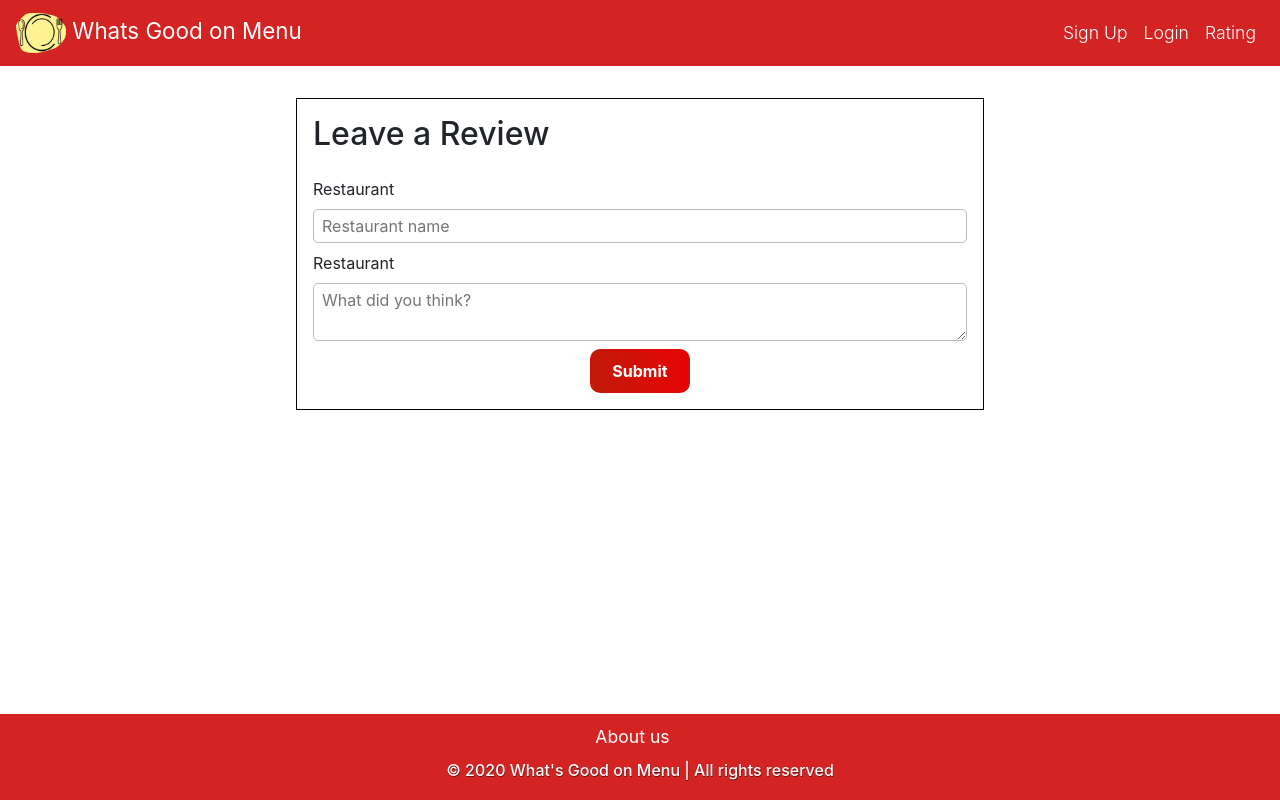
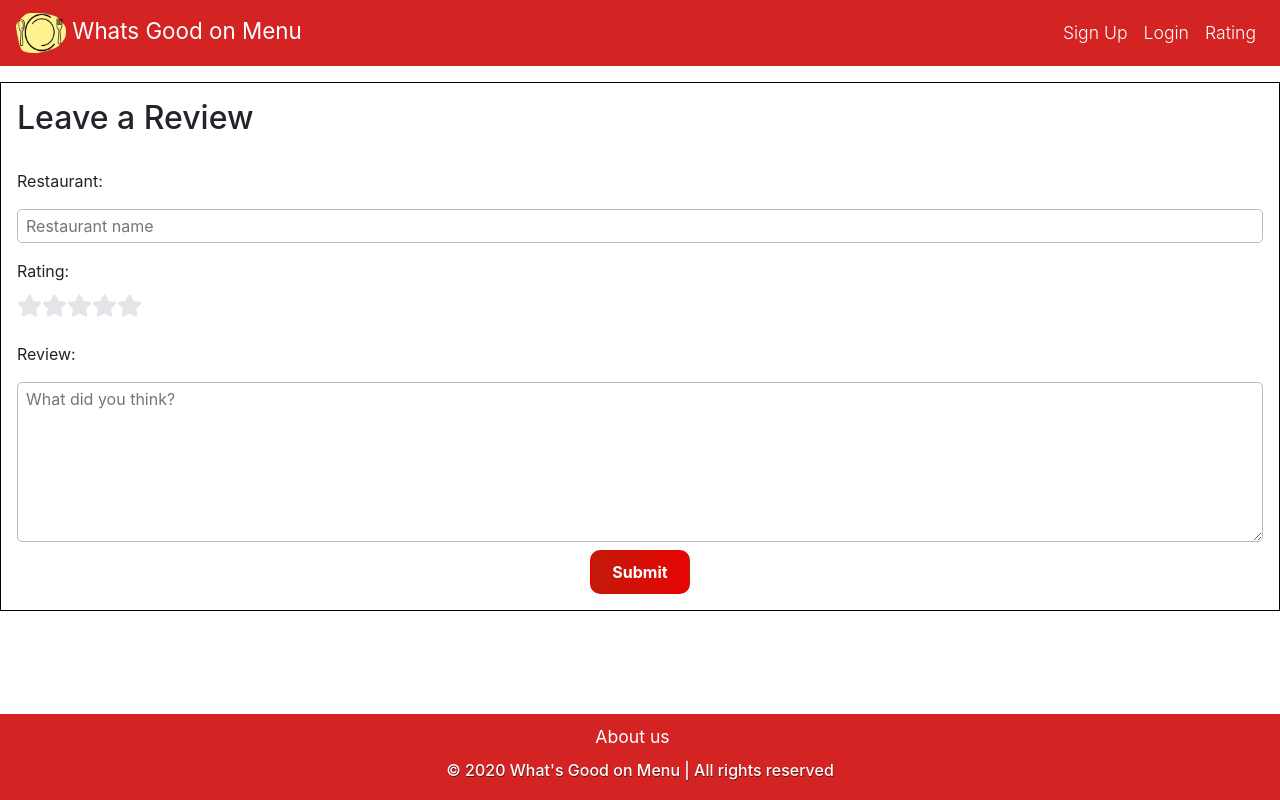
Before and after one commit to sanskruti29/whatsgoodonmenuui, a React (Create React App) app: page /review in a window 1280 px wide. Built offline with nearby package versions, Linux system fonts and the light colour scheme; the HTML template or start-up script is replaced by a standard one.

Commit message:
adding star rating component to review form

```diff
--- a/package.json
+++ b/package.json
@@ -19,6 +19,7 @@
     "react-responsive-carousel": "^3.2.7",
     "react-router-dom": "^5.2.0",
     "react-scripts": "^3.4.3",
+    "react-star-rating-component": "^1.4.1",
     "uuidv4": "^6.2.3",
     "yup": "^0.29.1"
   },
--- a/src/components/pages/Rating/StarRating.js
+++ b/src/components/pages/Rating/StarRating.js
@@ -1,4 +1,4 @@
-import React,{useState} from 'react'
+import React, { useState } from 'react'
 import {FaStar} from 'react-icons/fa'
 
 const StarRating = () => {
@@ -12,7 +12,7 @@ const StarRating = () => {
                 <label>
                     <input
                         type="radio"
-                            name="rating"
+                        name="star"
                         value={ratingValue}
                         onClick={() => setRating(ratingValue)}
                     />
@@ -21,7 +21,7 @@ const StarRating = () => {
                         color={ratingValue <= (hover || rating) ? "#ffc107" : "#e4e5e9"}
                         size={25}
                         onMouseEnter={() => setHover(ratingValue)}
-                            onMouseLeave={()=>setHover(null)}
+                        onMouseLeave={()=> setHover(null)}
                     />
                 </label>
                 );
--- /dev/null
+++ b/src/components/pages/Review/RatingForm.js
@@ -0,0 +1,37 @@
+import React, { useState } from 'react'
+import { FaStar } from 'react-icons/fa';
+
+const RatingForm = ({starFieldName,  handleChange, form, setForm}) => {
+    const [hover, setHover] = useState(null)
+    return(
+        <div>
+            {[...Array(5)].map((star, i) =>{
+                const ratingIndex = i + 1; //bcz array starts with 0
+                return (
+                    <label>
+                        <input
+                            type="radio"
+                            name={starFieldName}
+                            value={ratingIndex}
+                            onClick={() => {
+                                // setRating(ratingIndex)
+                                setForm({...form, ["star"]: ratingIndex})
+                                }
+                            }
+                            onChange={e => handleChange(e)}
+                        />
+                        <FaStar
+                            className="star"
+                            color={ratingIndex <= (hover || form.star) ? "#ffc107" : "#e4e5e9"}
+                            size={25}
+                            onMouseEnter={() => setHover(ratingIndex)}
+                            onMouseLeave={() => setHover(null)}
+                        />
+                    </label>
+                );
+            })}
+        </div>
+    )
+}
+
+export default RatingForm
--- a/src/components/pages/Review/Review.js
+++ b/src/components/pages/Review/Review.js
@@ -10,6 +10,7 @@ const Review = () => {
 
     const [form, setForm] = useState(
         {
+            star: 0,
             restaurant: "",
             review: "",
             id: v4()
--- a/src/components/pages/Review/ReviewForm.js
+++ b/src/components/pages/Review/ReviewForm.js
@@ -1,11 +1,14 @@
 import React from 'react'
 import {v4} from 'uuid'
 import './styles.css'
+import RatingForm from './RatingForm'
 
 const ReviewForm = ({form, setForm, reviews, setReviews, editing, setEditing}) => {
 
     const handleChange = (event) => {
+        console.log("event is: " + event + " event target is: " + event.target)
         const {name, value} = event.target
+        console.log("changed value => " + name + ": " +  value)
         setForm({ ...form, [name] : value })
         //when you type restaurant name and you then got to type review you don't want the restaurant name to disappear
         //and hence spread operator is used to make the rest of the form to stay the same
@@ -16,7 +19,7 @@ const ReviewForm = ({form, setForm, reviews, setReviews, editing, setEditing}) =
     const handleSubmit = (event) => {
         event.preventDefault() //stops page refresh on submit
         setReviews([ ...reviews, form])
-        setForm({ restaurant: "", review: "", id: v4()})
+        setForm({ star: 0, restaurant: "", review: "", id: v4()})
     }
 
     //editing the review, updates the review
@@ -25,13 +28,13 @@ const ReviewForm = ({form, setForm, reviews, setReviews, editing, setEditing}) =
         setEditing(false)
         const updatedReviews = reviews.map(review => review.id === form.id ? form : review)
         setReviews(updatedReviews)
-        setForm({ restaurant: "", review: "", id: v4()})
+        setForm({ star: 0, restaurant: "", review: "", id: v4()})
     }
 
     return (
         <form className="form" onSubmit={editing ? handleUpdate : handleSubmit}>
             <h2>Leave a Review</h2>
-            <label htmlFor="restaurant"> Restaurant </label>
+            <label htmlFor="restaurant"> Restaurant: </label>
             <input
                 type="text"
                 placeholder="Restaurant name"
@@ -42,7 +45,14 @@ const ReviewForm = ({form, setForm, reviews, setReviews, editing, setEditing}) =
                 onChange={handleChange}
                 required
             />
-            <label htmlFor="review"> Restaurant </label>
+            <label htmlFor="star"> Rating: </label>
+            <RatingForm
+                starFieldName="star"
+                handleChange={handleChange}
+                form={form}
+                setForm={setForm}
+            />
+            <label htmlFor="review"> Review: </label>
             <textarea
                 placeholder="What did you think?"
                 id="review"
--- a/src/components/pages/Review/ReviewItem.js
+++ b/src/components/pages/Review/ReviewItem.js
@@ -1,13 +1,23 @@
 import React from 'react'
 import './styles.css'
-import { FaTrash , FaEdit} from 'react-icons/fa'
+import { FaTrash , FaEdit, FaStar} from 'react-icons/fa'
 
 const ReviewItem = ({handleDelete, handleEdit, review}) => {
     return (
         <div className="reviewItem">
             <h2>{review.restaurant}</h2>
+            {[...Array(5)].map((element, index) =>{
+                const ratingIndex = index + 1;
+                return(
+                    <FaStar
+                        className="star"
+                        size={25}
+                        color={(ratingIndex <= review.star) ? "#ffc107" : "#e4e5e9"}
+                    />
+                )
+            })}
             <h4>{review.review}</h4>
-            <div>
+            <div className="reviewAreaButtons">
                 <button onClick={()=>handleEdit(review.id)}>
                     <FaEdit/>
                 </button>
@@ -16,7 +26,6 @@ const ReviewItem = ({handleDelete, handleEdit, review}) => {
                 </button>
             </div>
         </div>
-
     )
 }
 
--- a/src/components/pages/Review/styles.css
+++ b/src/components/pages/Review/styles.css
@@ -1,4 +1,4 @@
-.review{
+/* .review{
     margin-top: 2rem;
     margin-bottom: 2rem;
     width: 100%;
@@ -6,13 +6,20 @@
     flex-direction: column;
     justify-content: center;
     align-items: center;
-}
+} */
 
 .form{
+    margin-top: 1rem;
     border: 1px solid black;
     box-shadow: 1px 1px #0d0d0d 2px 2px #0d0d0d;
     padding: 1rem;
-    width: 43rem;
+    width: 100%;
+}
+
+@media only screen and (max-width: 600px) {
+    .form{
+        width: 100%;
+    }
 }
 
 .form>input, textarea, button{
@@ -23,8 +30,12 @@
     border-radius: 5px;
 }
 
+.form> textarea{
+   height: 10rem;
+}
+
 .form>label{
-    margin: .5rem auto 0 auto;
+    margin-top: 1rem;
 }
 
 .form>input, textarea {
@@ -66,6 +77,14 @@ h2, h4 {
     border: 1px solid #0d0d0d;
     box-shadow: 1px 1px #0d0d0d 2px 2px #0d0d0d;
     padding: 1rem;
-    width: 43rem;
+    width: 100%;
     margin-top: 1rem;
+    height: 14rem ;
 }
+
+.reviewAreaButtons {
+    display: flex;
+    flex-flow: row;
+    gap: 10px;
+    float: right;
+}
```
Also changed, not shown: src/components/pages/Review/Rating.js (added, +20 -0 lines), 2 other files (tests, documents, lock files or other folders). Lines whose indentation alone changed are shown as unchanged.
